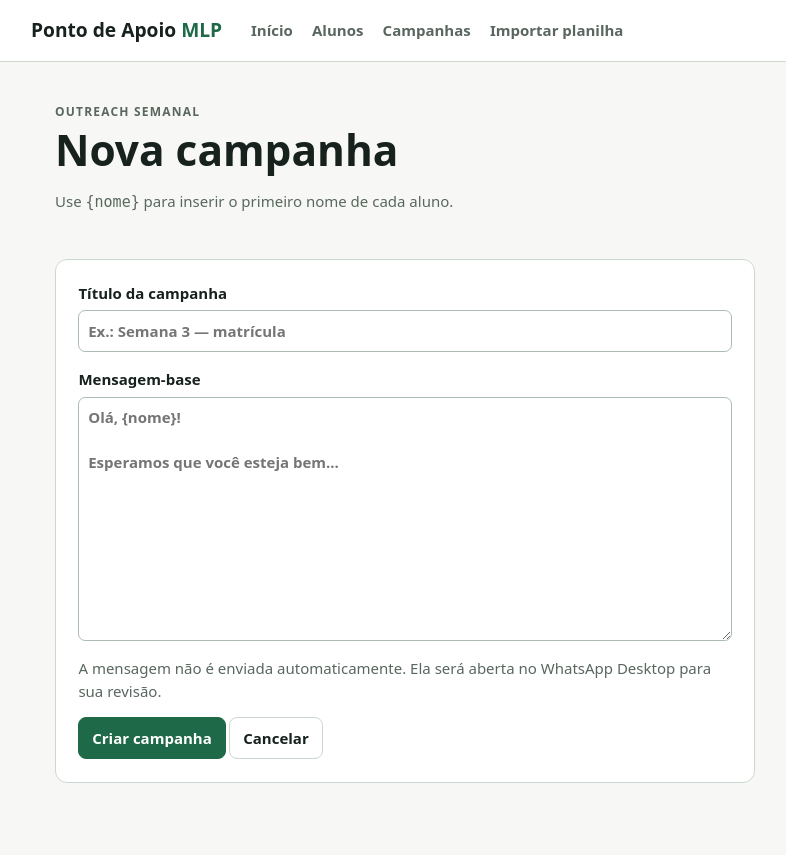
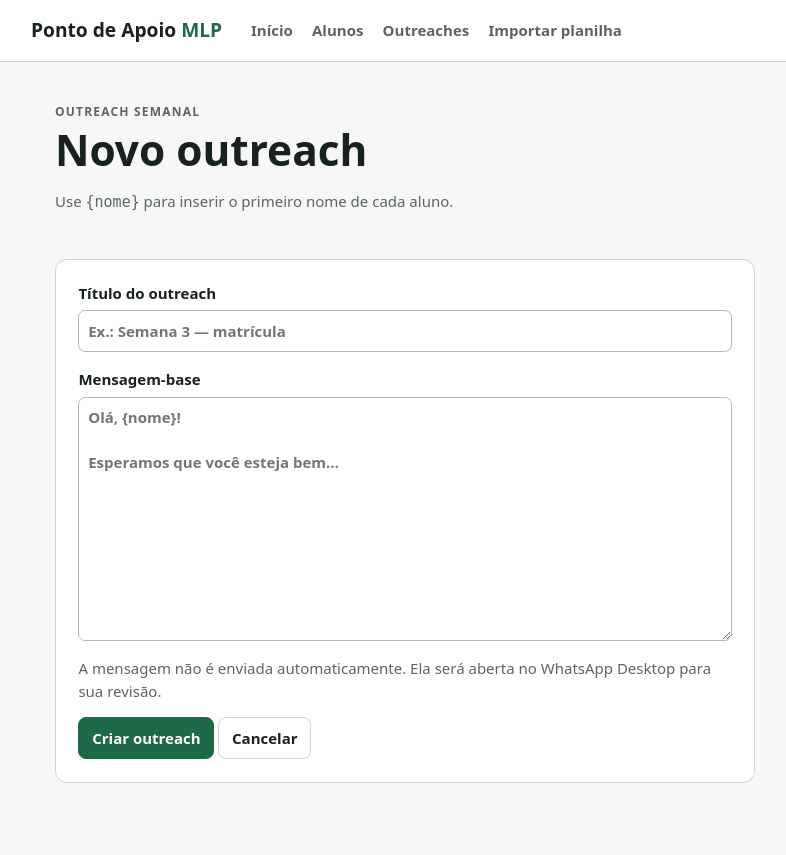
Before and after one commit to MarcioBelucci/ponto-de-apoio, a Flask app: page /campaigns/new in a window 1280 px wide. Shown: the whole page, without its empty margins (29-815 px from the left). Run offline with Flask 3, Linux system fonts and the light colour scheme.

Commit message:
Rename "campaigns" to "outreaches" throughout the application for consistency and clarity.

```diff
--- a/ponto_apoio/routes/campaigns.py
+++ b/ponto_apoio/routes/campaigns.py
@@ -1,4 +1,4 @@
-"""Rotas de criação, acompanhamento e envio de campanhas."""
+"""Rotas de criação, acompanhamento e envio de outreaches."""
 
 from datetime import datetime
 from urllib.parse import quote
@@ -19,7 +19,7 @@ from ponto_apoio.services.campaigns import (
 
 
 def register_campaign_routes(app):
-    """Registra as rotas de campanhas e destinatários."""
+    """Registra as rotas de outreaches e destinatários."""
 
     @app.route("/campaigns")
     def campaigns():
@@ -32,12 +32,12 @@ def register_campaign_routes(app):
         title = request.form.get("title", "").strip()
         message_template = request.form.get("message_template", "").strip()
         if not title or not message_template:
-            flash("Informe o título e a mensagem da campanha.", "error")
+            flash("Informe o título e a mensagem do outreach.", "error")
             return render_template("campaign_form.html", title=title, message_template=message_template)
         db = get_db()
         campaign_id = create_campaign(db, title, message_template)
         db.commit()
-        flash("Campanha criada.", "success")
+        flash("Outreach criado.", "success")
         return redirect(url_for("campaign_detail", campaign_id=campaign_id))
 
     @app.route("/campaigns/<int:campaign_id>")
@@ -45,7 +45,7 @@ def register_campaign_routes(app):
         db = get_db()
         campaign = campaign_by_id(db, campaign_id)
         if not campaign:
-            flash("Campanha não encontrada.", "error")
+            flash("Outreach não encontrado.", "error")
             return redirect(url_for("campaigns"))
         return render_template(
             "campaign_detail.html",
@@ -71,10 +71,10 @@ def register_campaign_routes(app):
         db = get_db()
         campaign = campaign_by_id(db, campaign_id)
         if not campaign:
-            flash("Campanha não encontrada.", "error")
+            flash("Outreach não encontrado.", "error")
             return redirect(url_for("campaigns"))
         if campaign["status"] != "open":
-            flash("Apenas campanhas em andamento podem receber alunos novos.", "error")
+            flash("Apenas outreaches em andamento podem receber alunos novos.", "error")
             return redirect(url_for("campaign_detail", campaign_id=campaign_id))
         added = sync_campaign(db, campaign_id)
         db.commit()
@@ -90,7 +90,7 @@ def register_campaign_routes(app):
         db = get_db()
         update_campaign_status(db, campaign_id, status)
         db.commit()
-        message = "Campanha reaberta. Alunos novos voltarão a ser incluídos automaticamente." if status == "open" else "Campanha encerrada. O histórico foi preservado e novos alunos não serão incluídos."
+        message = "Outreach reaberto. Alunos novos voltarão a ser incluídos automaticamente." if status == "open" else "Outreach encerrado. O histórico foi preservado e novos alunos não serão incluídos."
         flash(message, "success")
         return redirect(url_for("campaign_detail", campaign_id=campaign_id))
 
@@ -99,5 +99,5 @@ def register_campaign_routes(app):
         db = get_db()
         archive_campaign(db, campaign_id, datetime.now().isoformat(timespec="seconds"))
         db.commit()
-        flash("Campanha arquivada. O histórico foi preservado.", "success")
+        flash("Outreach arquivado. O histórico foi preservado.", "success")
         return redirect(url_for("campaigns"))
--- a/ponto_apoio/routes/students.py
+++ b/ponto_apoio/routes/students.py
@@ -40,7 +40,7 @@ def register_student_routes(app):
             request.form.get("notes", ""),
         )
         db.commit()
-        suffix = f" Incluído em {linked} campanha(s) em andamento." if linked else ""
+        suffix = f" Incluído em {linked} outreach(es) em andamento." if linked else ""
         flash(f"Aluno adicionado.{suffix}", "success")
         return redirect(url_for("students"))
 
--- a/ponto_apoio/services/students.py
+++ b/ponto_apoio/services/students.py
@@ -27,7 +27,7 @@ def list_active_students(db):
 
 
 def add_student(db, full_name, phone="", email="", program="BIU MLP", notes=""):
-    """Cria um aluno e o inclui nas campanhas em andamento."""
+    """Cria um aluno e o inclui nos outreaches em andamento."""
     normalized_name = " ".join(full_name.strip().split())
     cursor = db.execute(
         """
--- a/templates/base.html
+++ b/templates/base.html
@@ -3,7 +3,7 @@
 <head>
   <meta charset="utf-8">
   <meta name="viewport" content="width=device-width, initial-scale=1">
-  <meta name="description" content="Organize alunos, campanhas e contatos de mentoria MLP.">
+  <meta name="description" content="Organize alunos, outreaches e contatos de mentoria MLP.">
   <meta name="author" content="Ponto de Apoio">
   <title>{% block title %}Ponto de Apoio{% endblock %}</title>
   <link rel="stylesheet" href="{{ url_for('static', filename='style.css') }}">
@@ -15,7 +15,7 @@
     <nav aria-label="Navegação principal">
       <a href="{{ url_for('dashboard') }}">Início</a>
       <a href="{{ url_for('students') }}">Alunos</a>
-      <a href="{{ url_for('campaigns') }}">Campanhas</a>
+      <a href="{{ url_for('campaigns') }}">Outreaches</a>
       <a href="{{ url_for('import_students') }}">Importar planilha</a>
     </nav>
   </header>
--- a/templates/campaign_form.html
+++ b/templates/campaign_form.html
@@ -1,15 +1,15 @@
 {% extends 'base.html' %}
 
-{% block title %}Nova campanha · Ponto de Apoio{% endblock %}
+{% block title %}Novo outreach · Ponto de Apoio{% endblock %}
 
 {% block content %}
-  <div class="page-heading"><div><p class="eyebrow">Outreach semanal</p><h1>Nova campanha</h1><p>Use <code>{nome}</code> para inserir o primeiro nome de cada aluno.</p></div></div>
+  <div class="page-heading"><div><p class="eyebrow">Outreach semanal</p><h1>Novo outreach</h1><p>Use <code>{nome}</code> para inserir o primeiro nome de cada aluno.</p></div></div>
   <section class="panel narrow">
     <form method="post">
-      <label>Título da campanha<input name="title" value="{{ title or '' }}" placeholder="Ex.: Semana 3 — matrícula" required></label>
+      <label>Título do outreach<input name="title" value="{{ title or '' }}" placeholder="Ex.: Semana 3 — matrícula" required></label>
       <label>Mensagem-base<textarea name="message_template" rows="10" required placeholder="Olá, {nome}!&#10;&#10;Esperamos que você esteja bem...">{{ message_template or '' }}</textarea></label>
       <p class="hint">A mensagem não é enviada automaticamente. Ela será aberta no WhatsApp Desktop para sua revisão.</p>
-      <button class="button primary">Criar campanha</button> <a class="button" href="{{ url_for('campaigns') }}">Cancelar</a>
+      <button class="button primary">Criar outreach</button> <a class="button" href="{{ url_for('campaigns') }}">Cancelar</a>
     </form>
   </section>
 {% endblock %}
--- a/templates/students.html
+++ b/templates/students.html
@@ -4,7 +4,7 @@
 
 {% block content %}
   <div class="page-heading">
-    <div><p class="eyebrow">Base de contatos</p><h1>Alunos</h1><p>Cadastre telefones uma única vez para reutilizá-los nas campanhas.</p></div>
+    <div><p class="eyebrow">Base de contatos</p><h1>Alunos</h1><p>Cadastre telefones uma única vez para reutilizá-los nos outreaches.</p></div>
     <a class="button" href="{{ url_for('import_students') }}">Importar planilha</a>
   </div>
 
```
Also changed, not shown: ponto_apoio/services/campaigns.py (+4 -4 lines), templates/campaign_detail.html (+5 -5 lines), templates/campaigns.html (+5 -5 lines), templates/dashboard.html (+4 -4 lines), README.md.
